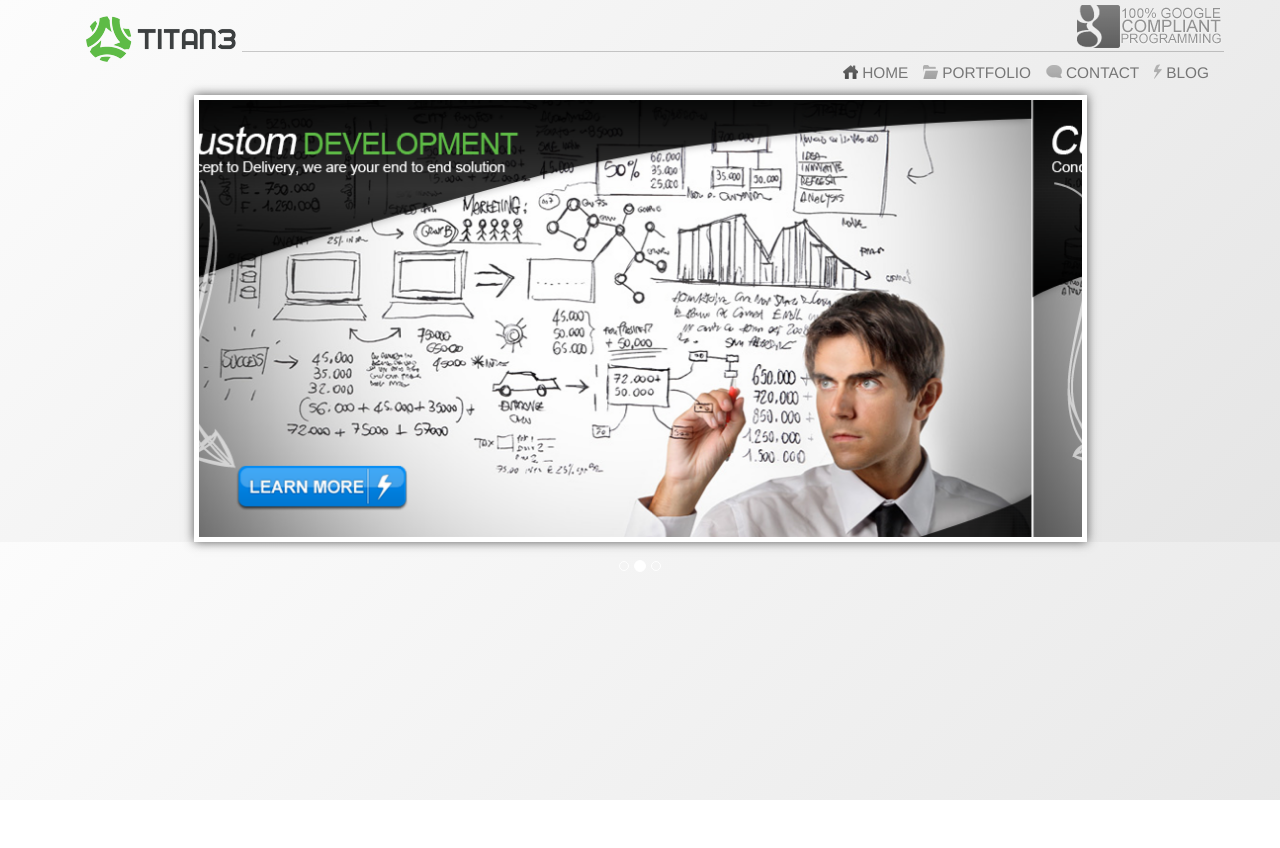
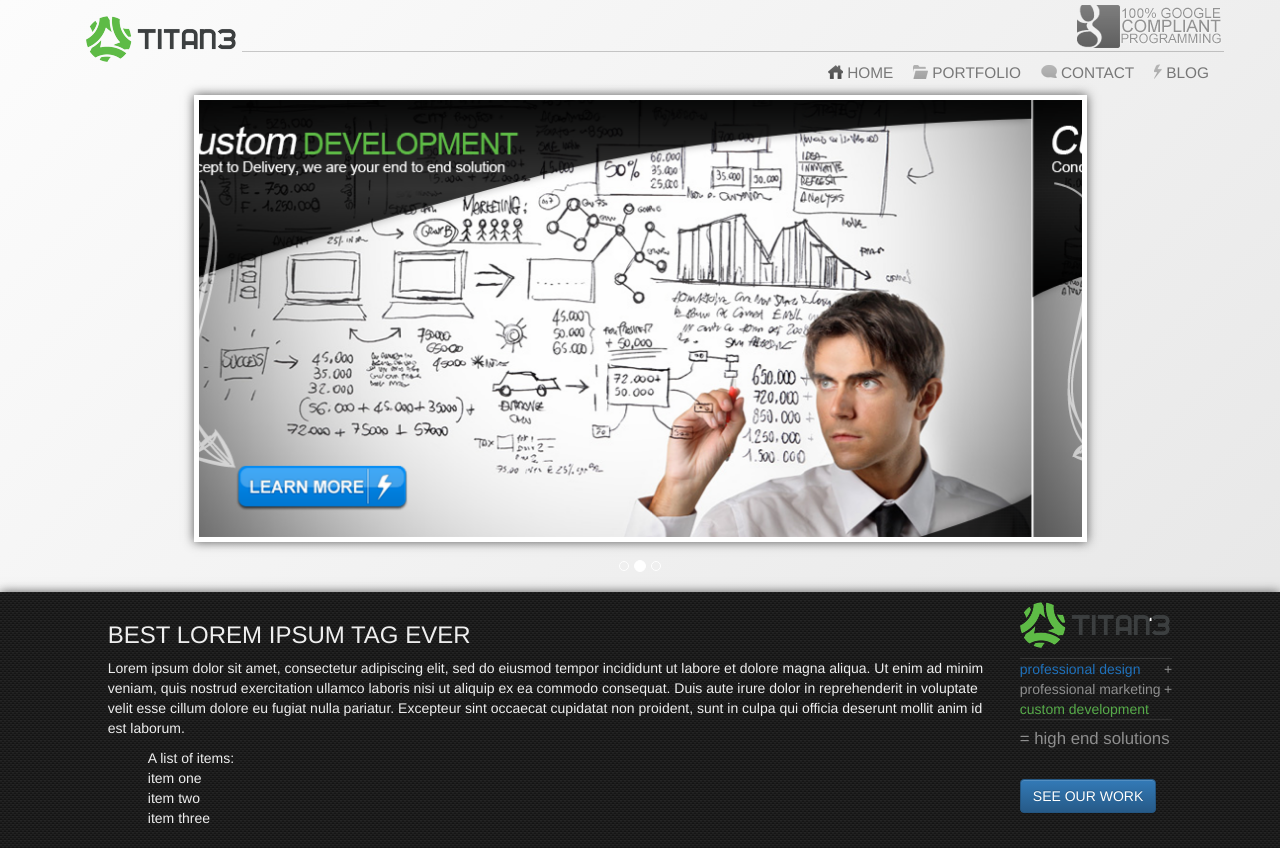
Before and after one commit to zrenicaplumb/dgm-3790-project-1, a plain HTML site: page index.html in a window 1280 px wide. Before the commit the page ends 800 px from the top, so only its background shows below. Drawn offline with nearby package versions, Linux system fonts and the light colour scheme.

Commit message:
finished black accent bar

```diff
--- a/css/main.css
+++ b/css/main.css
@@ -11,6 +11,7 @@ background: -moz-linear-gradient(-45deg,  #fcfcfc 0%, #e5e5e5 100%); /* FF3.6-15
 background: -webkit-linear-gradient(-45deg,  #fcfcfc 0%,#e5e5e5 100%); /* Chrome10-25,Safari5.1-6 */
 background: linear-gradient(135deg,  #fcfcfc 0%,#e5e5e5 100%); /* W3C, IE10+, FF16+, Chrome26+, Opera12+, Safari7+ */
 filter: progid:DXImageTransform.Microsoft.gradient( startColorstr='#fcfcfc', endColorstr='#e5e5e5',GradientType=1 ); /* IE6-9 fallback on horizontal gradient */
+
 
 }
 
@@ -35,7 +36,7 @@ nav ul{
 nav ul li{
 	float: left;
 	list-style-type: none;
-	margin-left: 15px;
+	margin-left: 20px;
 }
 nav ul li a{
 	font-size: 1.1em;
@@ -49,6 +50,8 @@ nav ul li img{
 	padding-bottom: 4px;
 	padding-right: 4px;
 }
+
+/*CAROUSEL*/
 .carouselContain{
 	background-color: #fff;
 	padding: 5px;
@@ -60,3 +63,41 @@ nav ul li img{
 	bottom: -40px;
 	margin-bottom: 0;
 }
+
+/*----- ACCENT BAR STYLING ------*/
+.accentBar{
+	margin-top: 50px;
+	background-image: url("../img/micro_carbon.png");
+	color: #eee;
+	box-shadow: 0 0 10px #555;
+}
+.accentRow{
+	margin: 10px 2%;
+}
+.accentRow ul li{
+	list-style-type: none;
+}
+.accentRight{
+}
+.textEquation{
+	margin-top: 10px;
+	padding: 0;
+	color: rgba(255,255,255,0.5);
+	border-top: 1px solid rgba(255,255,255,0.1);
+	border-bottom: 1px solid rgba(255,255,255,0.1);
+}
+.textEquation li a{
+	color: rgba(255,255,255,0.5);
+	float: right;
+}
+.blueText{
+	color: rgba(33,150,255,0.7);
+}
+.greenText{
+	color: rgba(113,232,94,0.7);
+}
+.accentBar h4{
+	color: rgba(255,255,255,0.5);
+	font-size: 1.2em;
+	margin-bottom: 30px;
+}
--- a/index.html
+++ b/index.html
@@ -57,9 +57,30 @@
     </div> <!-- end container -->
   </div> <!-- end header -->
   <div class="accentBar">
-  <div class="container-fluid">
-
-  </div><!-- end container fluid -->
+  <div class="container">
+    <div class="row accentRow">
+    <div class="col-sm-10">
+      <h3>BEST LOREM IPSUM TAG EVER</h3>
+      <p>Lorem ipsum dolor sit amet, consectetur adipiscing elit, sed do eiusmod tempor incididunt ut labore et dolore magna aliqua. Ut enim ad minim veniam, quis nostrud exercitation ullamco laboris nisi ut aliquip ex ea commodo consequat. Duis aute irure dolor in reprehenderit in voluptate velit esse cillum dolore eu fugiat nulla pariatur. Excepteur sint occaecat cupidatat non proident, sunt in culpa qui officia deserunt mollit anim id est laborum.</p>
+      <ul>
+        <li>A list of items:</li>
+        <li>item one</li>
+        <li>item two</li>
+        <li>item three</li>
+      </ul>
+    </div>
+    <div class="col-sm-2 accentRight">
+      <img src="img/titan3logo.png">
+        <ul class="textEquation">
+          <li class="blueText">professional design <a>+</a></li>
+          <li>professional marketing <a>+</a></li>
+          <li class="greenText">custom development</li>
+        </ul>
+        <h4>= high end solutions</h4>
+        <a href="#" class="btn btn-primary" role="button">SEE OUR WORK</a>
+    </div>
+    </div>
+  </div><!-- end container -->
   </div><!-- end accent bar -->
 
     <footer>
```
Also changed, not shown: img/micro_carbon.png (added).
